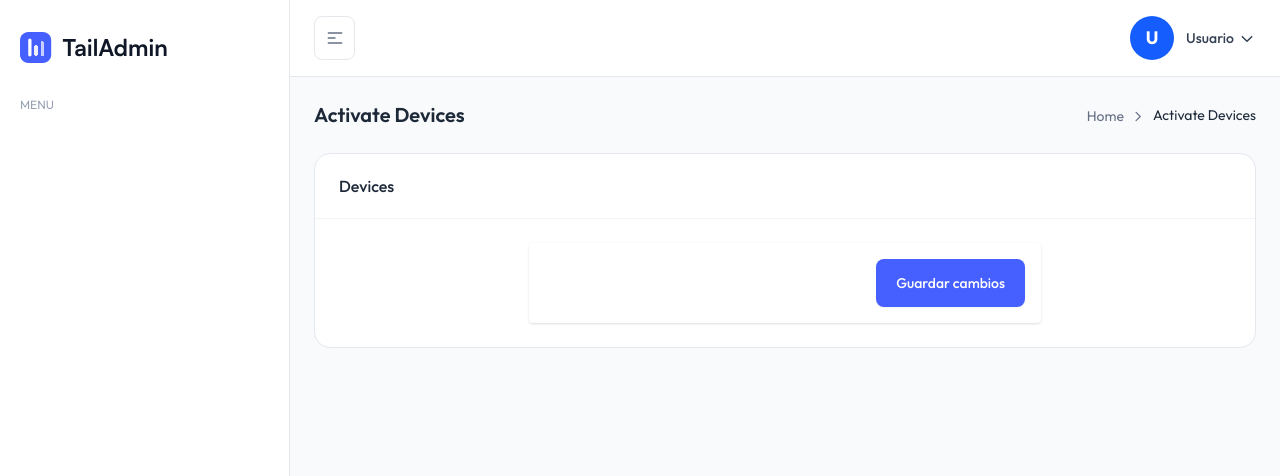
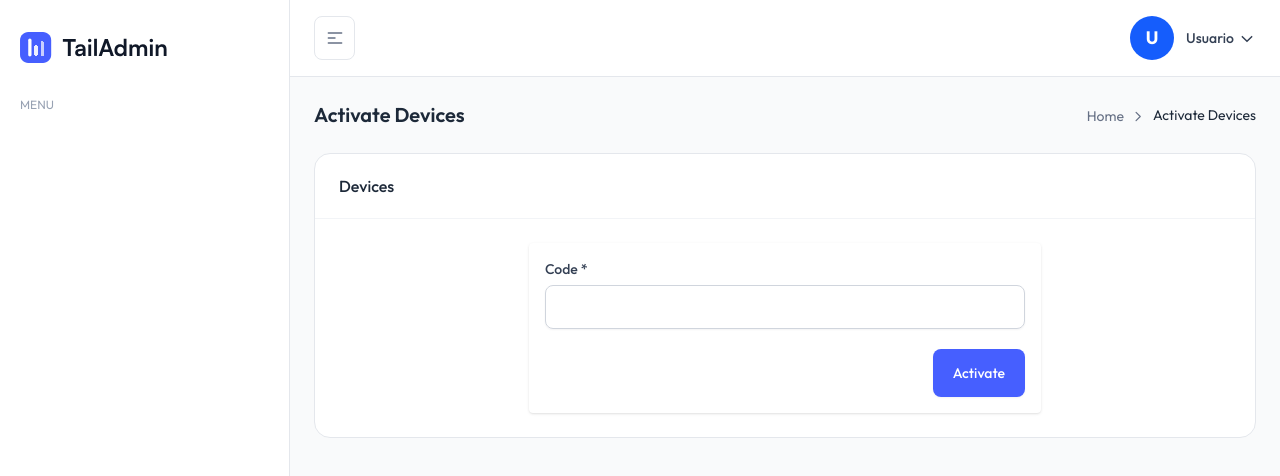
Before and after one commit to ernestgm/adonplay-frontend, a Next.js app: page /activate/1 in a window 1280 px wide. Shown: the top 476 px of the page. Built offline with nearby package versions, Linux system fonts and the light colour scheme.

Commit message:
add ActivateUserForm component; implement device activation logic and form validation

```diff
--- a/src/components/form/input/InputField.tsx
+++ b/src/components/form/input/InputField.tsx
@@ -5,6 +5,7 @@ interface InputProps {
   id?: string;
   name?: string;
   placeholder?: string;
+  value?: string | number;
   defaultValue?: string | number;
   onChange?: (e: React.ChangeEvent<HTMLInputElement>) => void;
   className?: string;
@@ -22,6 +23,7 @@ const Input: FC<InputProps> = ({
   id,
   name,
   placeholder,
+  value,
   defaultValue,
   onChange,
   className = "",
@@ -54,6 +56,7 @@ const Input: FC<InputProps> = ({
         id={id}
         name={name}
         placeholder={placeholder}
+        value={value}
         defaultValue={defaultValue}
         onChange={onChange}
         min={min}
--- a/src/components/user-profile/ActivateDeviceForm.tsx
+++ b/src/components/user-profile/ActivateDeviceForm.tsx
@@ -2,23 +2,68 @@
 
 import React, {useState} from "react";
 import Button from "@/components/ui/button/Button";
-import {getDataUserAuth} from "@/server/api/auth";
+import {useError} from "@/context/ErrorContext";
+import {activateDevice} from "@/server/api/users";
+import {useMessage} from "@/context/MessageContext";
+import Label from "@/components/form/Label";
+import Input from "@/components/form/input/InputField";
 
 const ActivateUserForm = ({userId}) => {
-    const [loading, setLoading] = useState(false);
+    const setError = useError().setError;
+    const [form, setForm] = React.useState({
+        user_id: userId || "",
+        code: "",
+    });
+    const [loading, setLoading] = React.useState(false);
+    const [validationErrors, setValidationErrors] = React.useState({});
+    const setMessage = useMessage().setMessage;
 
+    const handleChange = (e) => {
+        setForm({...form, [e.target.name]: e.target.value});
+    };
+
+    const clearForm = () => {
+        setForm({...form, code: ''});
+        console.log(form)
+    }
 
     const handleSubmit = async (e) => {
         e.preventDefault();
         setLoading(true);
+        setValidationErrors({});
+        try {
+            const response = await activateDevice(form);
+            setMessage(response.message);
+        } catch (error) {
+            if (error.data.errors) {
+                Object.entries(error.data.errors).forEach(([field, messages]) => {
+                    setValidationErrors(prev => ({...prev, [field]: messages}));
+                });
+            } else {
+                setError(error.data?.message || error.message || "Error al iniciar sesión");
+            }
+        } finally {
+            clearForm()
+            setLoading(false);
+        }
     };
 
     return (
         <form onSubmit={handleSubmit} className="max-w-lg mx-auto p-4 bg-white rounded shadow">
-
+            <div className="mb-5">
+                <Label>Code *</Label>
+                <Input
+                    name="code"
+                    value={form.code}
+                    defaultValue={form.code}
+                    onChange={handleChange}
+                    error={validationErrors.code}
+                    hint={validationErrors.code}
+                />
+            </div>
             <div className="flex gap-2 justify-end">
                 <Button type="submit" variant="primary" loading={loading}>
-                    {userId ? "Guardar cambios" : "Crear usuario"}
+                    Activate
                 </Button>
             </div>
         </form>
--- a/src/server/api/users.ts
+++ b/src/server/api/users.ts
@@ -53,3 +53,14 @@ export const deleteUsersAPI = async (userIds: number[]) => {
       };
     }
 };
+
+export const activateDevice = async (data) => {
+  try {
+    return await apiPost(`${process.env.NEXT_PUBLIC_API_URL}/login-code/confirm`, data);
+  } catch (error) {
+    throw {
+      status: error.response?.status || 500,
+      data: error.response?.data || "Error al crear usuario.",
+    };
+  }
+};
```
